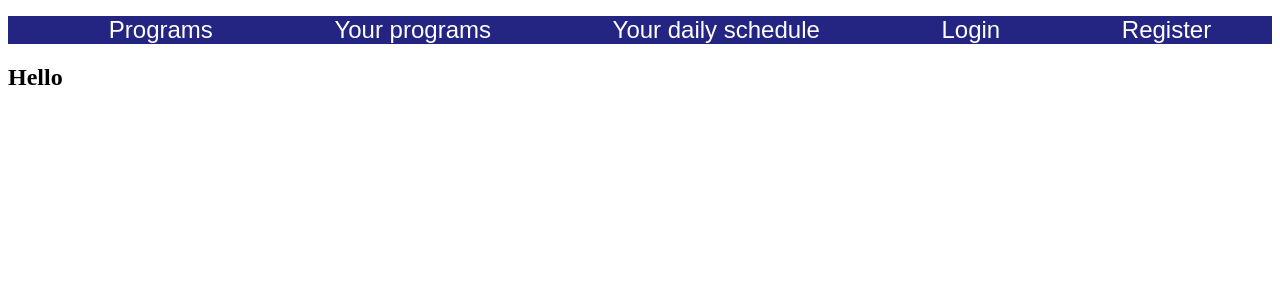
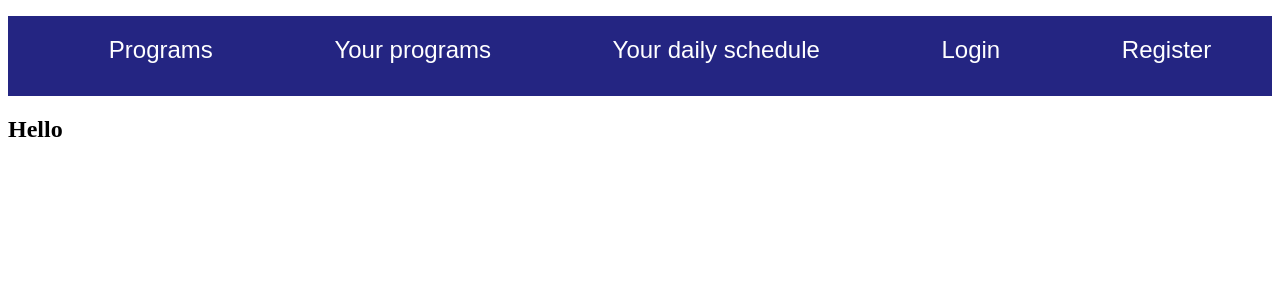
Before and after one commit to NixanV/Productivity-App, a React (Create React App) app: page / in a window 1280 px wide. Shown: the top 300 px of the page. Built offline with nearby package versions, Linux system fonts and the light colour scheme; a web font is replaced by a local one.

Commit message:
more style

```diff
--- a/src/components/common/Header/Header.js
+++ b/src/components/common/Header/Header.js
@@ -7,7 +7,7 @@ import styles from "./header.module.css";
 export const Header = () => {
     return(
         <header>
-            <nav>
+            <nav className={styles["nav-bar"]}>
                 <ul className={styles["ul-nav"]}>
                     <li>
                         <Link to="/programs">Programs</Link>
--- a/src/components/common/Header/header.module.css
+++ b/src/components/common/Header/header.module.css
@@ -4,7 +4,6 @@
     display: flex;
     flex-direction: row;
     justify-content: space-around;
-    background-color: #242582;
 }
 
 .ul-nav li{
@@ -13,6 +12,14 @@
     font-weight: 300;
     font-style: normal;
     font-size: 24px;
+    padding-top: 20px;
+
+}
+
+.nav-bar{
+    height: 80px;
+
+    background-color: #242582;
 
 }
 
```
